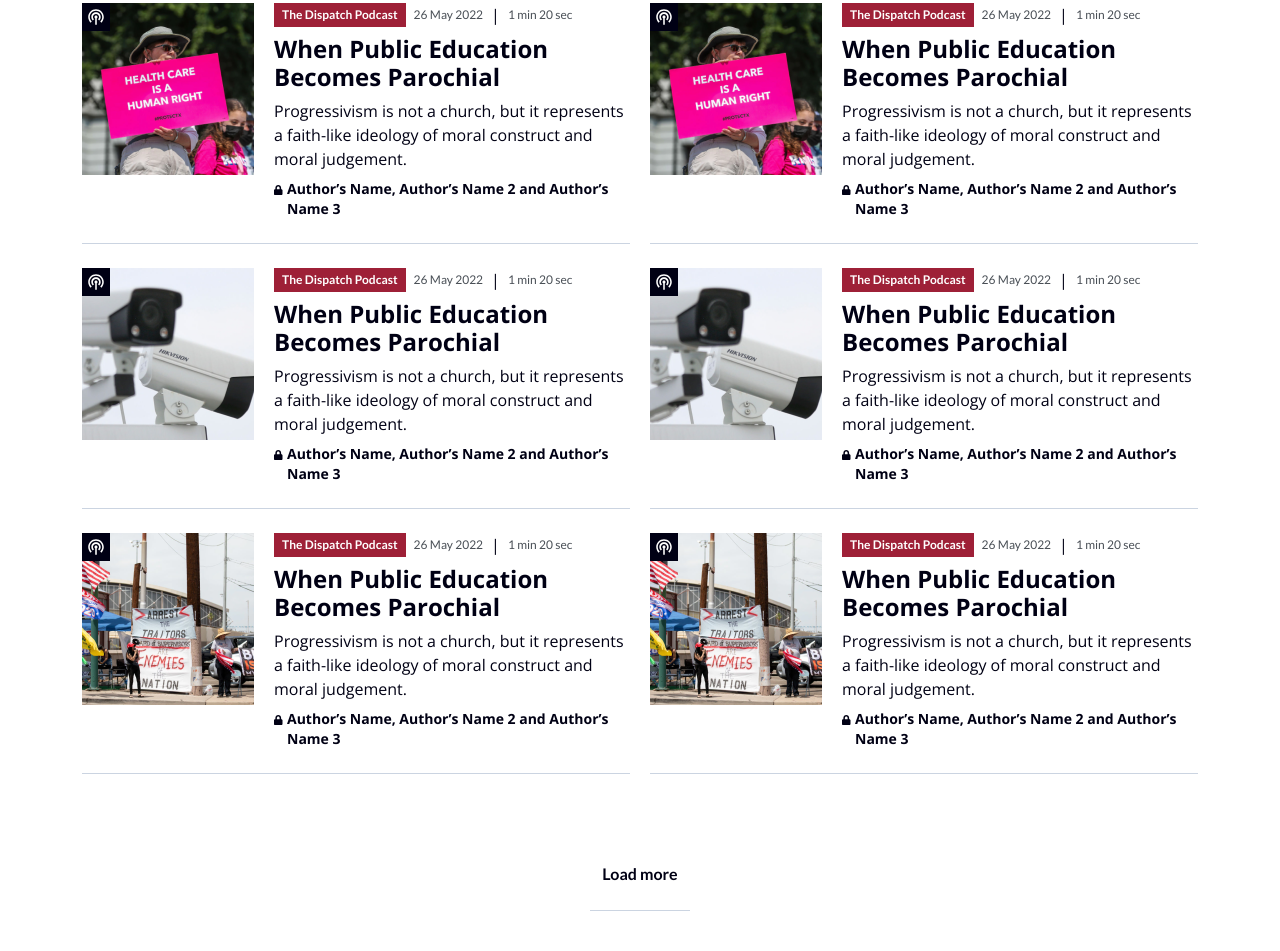
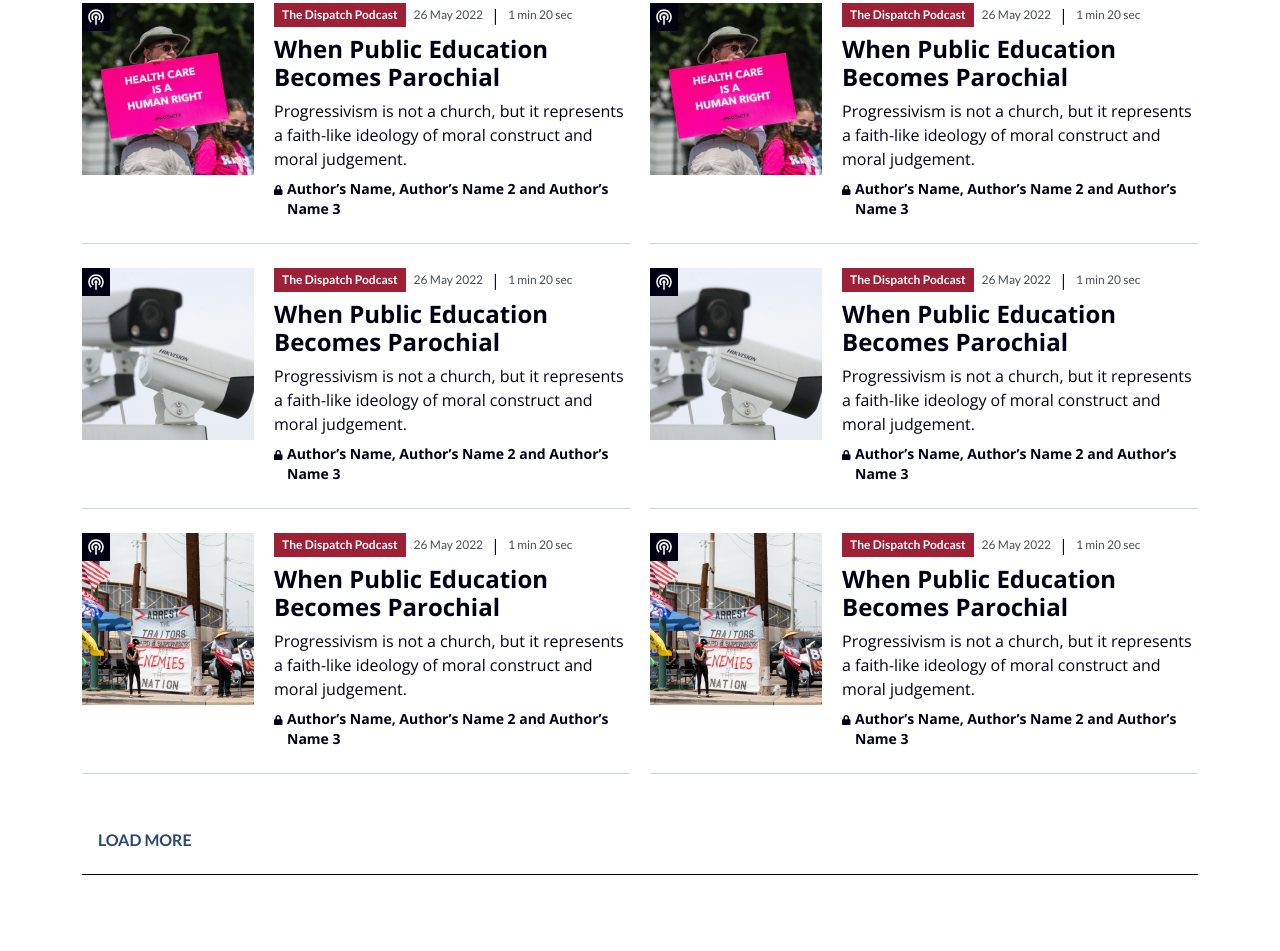
Before and after one commit to khaninshaldev/plain-chris-stirewalt, a website: page index.html in a window 1280 px wide. Shown: the part 864-1815 px from the top of the page. After the commit the page ends 1755 px from the top, so only its background shows below. Drawn offline with nearby package versions, Linux system fonts and the light colour scheme.

Commit message:
Update 10

```diff
--- a/index.html
+++ b/index.html
@@ -994,16 +994,14 @@
           </div>
         </div>
 
-
-        <div class="flex justify-center pt-16 pb-10" id="loadBtnDiv">
-          <a
-            type="button"
-            class="border-brand-iron-grey border-0 border-b py-6 px-3 font-lato font-bold cursor-pointer"
-            id="loadBtn"
-          >
-            Load more
-          </a>
-        </div>
+      <div class="mb-4 pb-4 border-b" id="loadBtnDiv">
+        <button
+          id="loadBtn"
+          class="text-[14px] md:text-base bg-transparent text-blue-300 hover:bg-brand-iron-grey px-4 mt-12"
+        >
+          LOAD MORE
+        </button>
+      </div>
 
     <script defer>
       const blog7 = document.querySelector("#blog-7");
```
Also changed, not shown: articles.html (+4 -1 lines).
